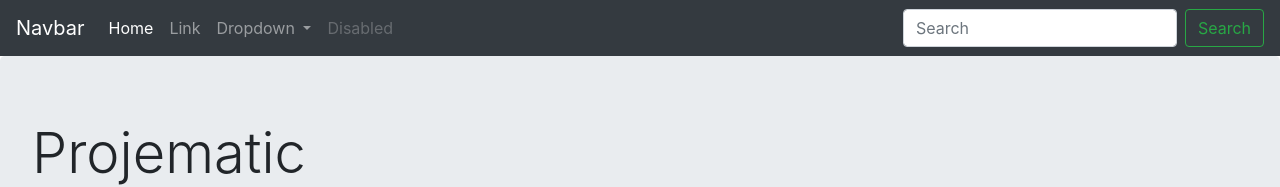
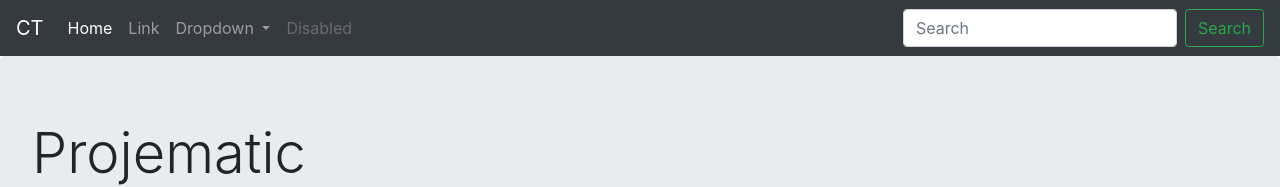
Before and after one commit to KelStalker/bootstrapCTTutorial, a plain HTML site: page index.html in a window 1280 px wide. Shown: the top 187 px of the page. Drawn offline with Linux system fonts and the light colour scheme; files whose address does not match are found by name.

```diff
--- a/index.html
+++ b/index.html
@@ -25,7 +25,7 @@
     <!-- <h1>Bootstrap Install & Usage Tutorial</h1> -->
 
     <nav class="navbar navbar-expand-lg navbar-dark bg-dark">
-        <a class="navbar-brand" href="#">Navbar</a>
+        <a class="navbar-brand" href="#">CT</a>
         <button class="navbar-toggler" type="button" data-toggle="collapse" data-target="#navbarSupportedContent" aria-controls="navbarSupportedContent" aria-expanded="false" aria-label="Toggle navigation">
           <span class="navbar-toggler-icon"></span>
         </button>
@@ -67,6 +67,8 @@
         <a class="btn btn-primary btn-lg" href="#" role="button">Learn more</a>
       </div>
 
+      <!-- Container, Row & Column Divs -->
+      <!-- formatting applied to columns -->
       <div class="container">
         <div class="row">
 
@@ -99,8 +101,6 @@
         </div>
       </div>
 
-
 </body>
 
-
 </html>
```
